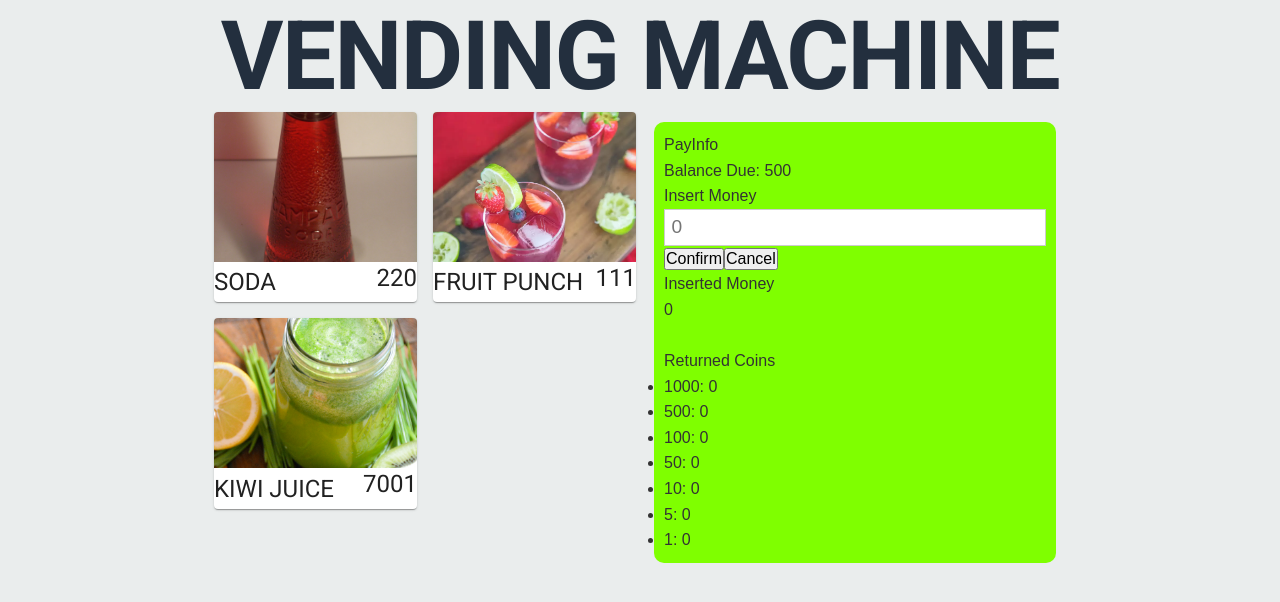
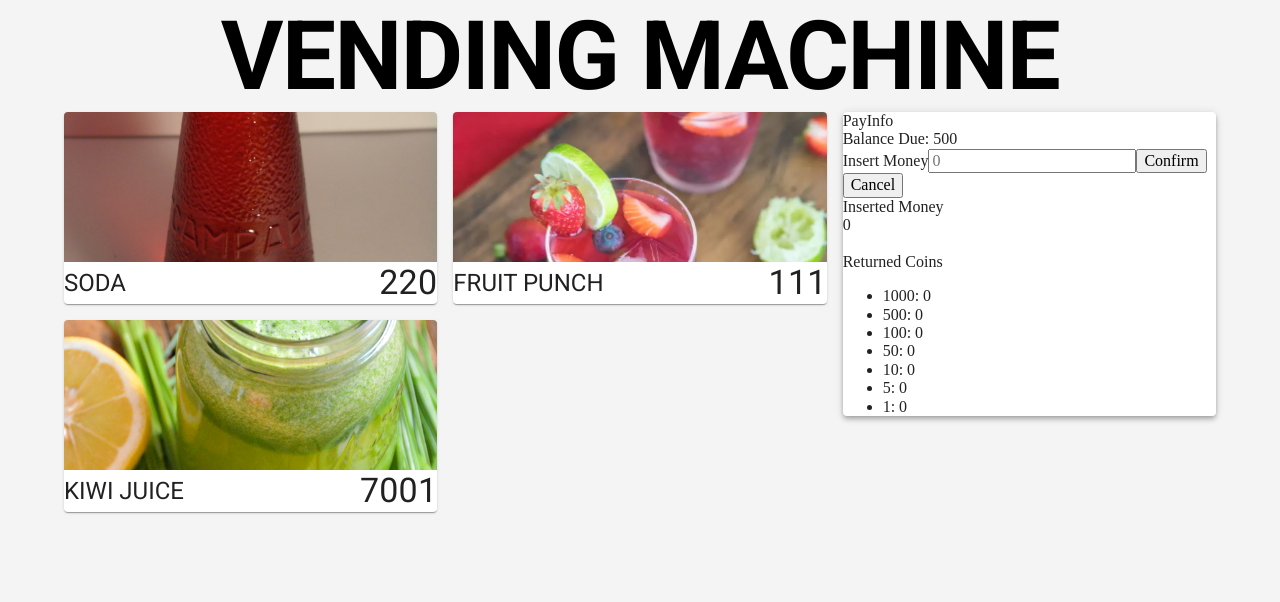
Before and after one commit to adam0tokyo/Quik-Vend, a React (Create React App) app: page / in a window 1280 px wide. Shown: the top 602 px of the page. Built offline with nearby package versions, Linux system fonts and the light colour scheme.

Commit message:
style: main section and item card style tweaks

```diff
--- a/src/App.tsx
+++ b/src/App.tsx
@@ -13,15 +13,15 @@ function App() {
 
   return (
     <div>
-      <Container maxWidth="md">
-        <Typography variant='h1' sx={{ fontWeight: 'bold' }} >
+      <Container maxWidth="lg">
+        <Typography variant='h1' align='center' sx={{ fontWeight: 'bold' }} >
           VENDING MACHINE
         </Typography>
-        <Grid container spacing={1}>
-          <Grid item xs={12} md={6}>
+        <Grid container spacing={2}>
+          <Grid item xs={12} md={8}>
             <ItemSelect setMoneyDue={setMoneyDue} />
           </Grid>
-          <Grid item xs={12} md={6}>
+          <Grid item xs={12} md={4}>
             <PaymentSection setMoneyDue={setMoneyDue} moneyDue={moneyDue} />
           </Grid>
         </Grid>
--- a/src/components/ItemSelect/ItemSelect.tsx
+++ b/src/components/ItemSelect/ItemSelect.tsx
@@ -70,10 +70,9 @@ const ItemSelect: React.FC<IProps> = ({ setMoneyDue }) => {
                                     alt={product.name}
                                 />
                                 <Box sx={{ display: 'flex', justifyContent: 'space-between', alignItems: 'center' }}>
-
                                     <Typography variant="h5">
                                         {product.name}
-                                    </Typography><Typography gutterBottom variant="h5" component="div" align='right'>
+                                    </Typography><Typography variant="h4" component="div" align='right'>
                                         {product.price}
                                     </Typography>
                                 </Box>
--- a/src/components/PaymentSection/PaymentSection.tsx
+++ b/src/components/PaymentSection/PaymentSection.tsx
@@ -1,5 +1,6 @@
 import React, { useState } from 'react'
 import styles from "../../App.module.css";
+import Paper from '@mui/material/Paper';
 
 interface IProps {
     setMoneyDue: React.Dispatch<React.SetStateAction<number>>,
@@ -73,7 +74,8 @@ const PaymentSection: React.FC<IProps> = ({ setMoneyDue, moneyDue }) => {
     }
 
     return (
-        <div className={styles.griditem}>
+        <Paper elevation={4}>
+
             PayInfo <br />
             Balance Due: {moneyDue}
 
@@ -96,7 +98,7 @@ const PaymentSection: React.FC<IProps> = ({ setMoneyDue, moneyDue }) => {
             <ul>
                 {renderReturnMoney()}
             </ul>
-        </div>
+        </Paper>
     )
 }
 
--- a/src/index.css
+++ b/src/index.css
@@ -1,4 +1,4 @@
-body {
+/* body {
   margin: 0;
   font-family: -apple-system, BlinkMacSystemFont, "Segoe UI", "Roboto", "Oxygen",
     "Ubuntu", "Cantarell", "Fira Sans", "Droid Sans", "Helvetica Neue",
@@ -20,4 +20,8 @@ body {
 code {
   font-family: source-code-pro, Menlo, Monaco, Consolas, "Courier New",
     monospace;
+} */
+
+body {
+  background-color: #f4f4f4;
 }
--- a/src/index.tsx
+++ b/src/index.tsx
@@ -3,7 +3,7 @@ import ReactDOM from 'react-dom/client';
 import App from './App';
 import reportWebVitals from './reportWebVitals';
 import 'normalize.css';
-// import './index.css';
+import './index.css';
 
 import '@fontsource/roboto/300.css';
 import '@fontsource/roboto/400.css';
```
Also changed, not shown: 1 other file (tests, documents, lock files or other folders).
